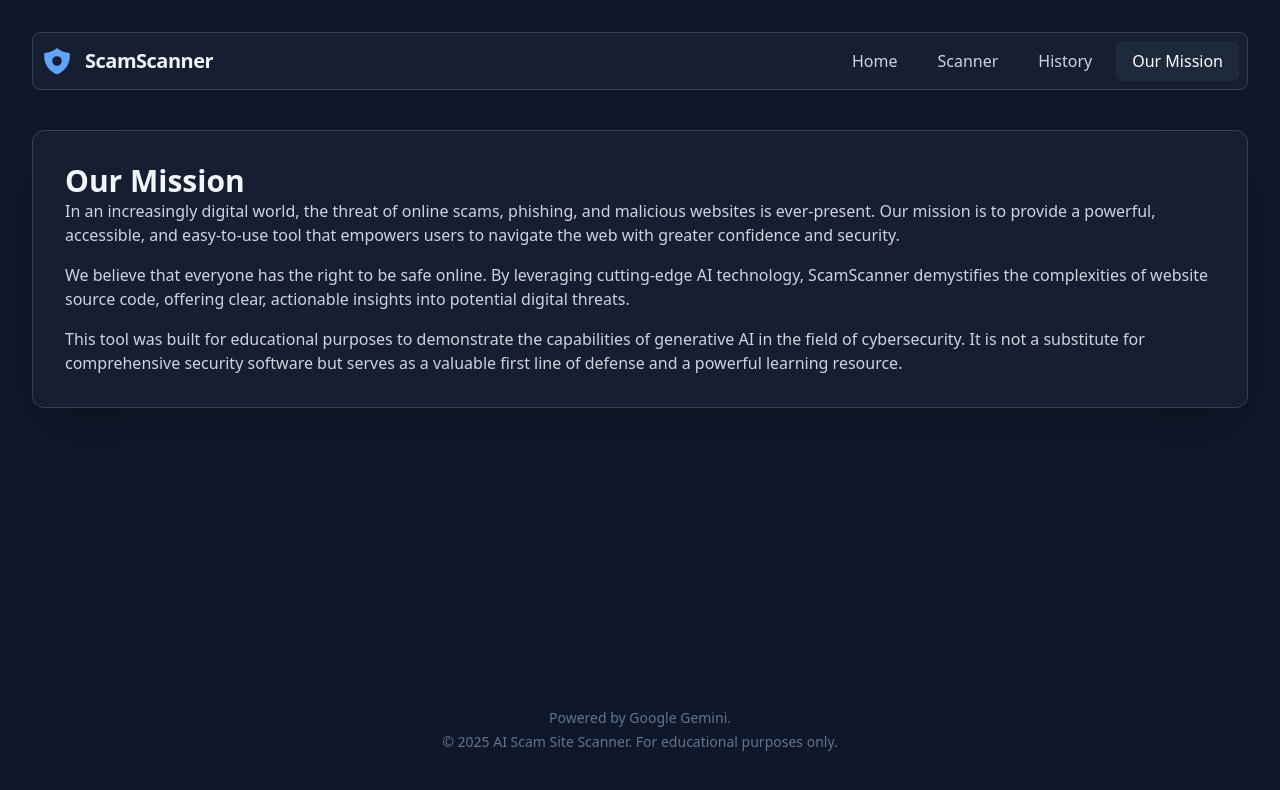
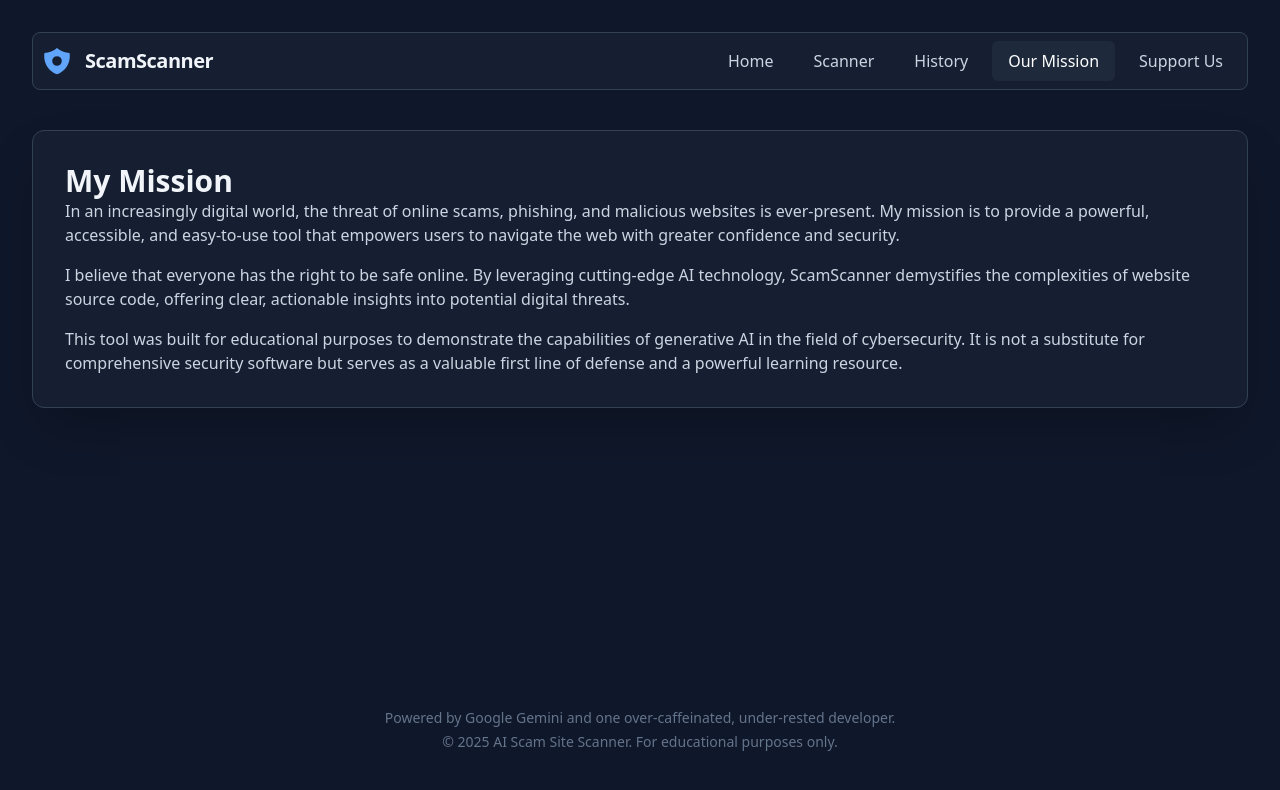
Before and after one commit to jobrien516/ScamScanner, a React (Vite) app in the folder frontend/: page /mission in a window 1280 px wide. Shown: the top 790 px of the page. Built offline with nearby package versions, Linux system fonts and the light colour scheme; no server answers.

Commit message:
put the api key getter in the constants file

```diff
--- a/frontend/App.tsx
+++ b/frontend/App.tsx
@@ -6,6 +6,7 @@ import LandingPage from '@/components/pages/LandingPage';
 import ScannerPage from '@/components/pages/ScannerPage';
 import MissionPage from '@/components/pages/MissionPage';
 import HistoryPage from '@/components/pages/HistoryPage';
+import SupportPage from '@/components/pages/SupportPage';
 
 const App: React.FC = () => {
   return (
@@ -14,6 +15,7 @@ const App: React.FC = () => {
       <Route path="/scanner" element={<Page><ScannerPage /></Page>} />
       <Route path="/history" element={<Page><HistoryPage /></Page>} />
       <Route path="/mission" element={<Page><MissionPage /></Page>} />
+      <Route path="/support" element={<Page><SupportPage /></Page>} />
     </Routes>
   );
 };
--- a/frontend/components/Navbar.tsx
+++ b/frontend/components/Navbar.tsx
@@ -43,6 +43,13 @@ const Navbar: React.FC = () => {
                 >
                     Our Mission
                 </NavLink>
+                <NavLink
+                    to="/support"
+                    className="px-4 py-2 text-slate-300 hover:bg-slate-700 rounded-md transition-colors"
+                    style={({ isActive }) => isActive ? activeLinkStyle : undefined}
+                >
+                    Support Us
+                </NavLink>
             </div>
         </nav>
     );
--- a/frontend/components/pages/ScannerPage.tsx
+++ b/frontend/components/pages/ScannerPage.tsx
@@ -6,12 +6,11 @@ import UrlInput from '@/components/UrlInput';
 import ManualInput from '@/components/ManualInput';
 import AnalysisResultDisplay from '@/components/AnalysisResult';
 import Spinner from '@/components/Spinner';
-import { DEMO_SITES } from '@/constants';
+import { DEMO_SITES, apiUrl } from '@/constants';
 import HowItWorks from '@/components/HowItWorks';
 import WebSocketProgressLog from '@/components/WSProgressLog';
 
 const getWebSocketURL = () => {
-  const apiUrl = import.meta.env.VITE_API_BASE_URL || 'http://localhost:8000';
   return apiUrl.replace(/^http/, 'ws');
 };
 
--- a/frontend/constants.ts
+++ b/frontend/constants.ts
@@ -1,4 +1,6 @@
 import { Type } from '@google/genai';
+
+export const apiUrl = import.meta.env.VITE_API_BASE_URL || 'http://localhost:8000';
 
 export const pageContent = {
   header: {
@@ -6,7 +8,7 @@ export const pageContent = {
     subtitle: "Enter a website URL to analyze its source code for potential phishing, scams, and malicious activity using AI.",
   },
   footer: {
-    poweredBy: "Powered by Google Gemini.",
+    poweredBy: "Powered by Google Gemini and one over-caffeinated, under-rested developer.",
     copyright: "© 2025 AI Scam Site Scanner. For educational purposes only.",
   },
   landing: {
@@ -15,10 +17,10 @@ export const pageContent = {
     ctaButton: "Start Scanning Now",
   },
   mission: {
-    title: "Our Mission",
+    title: "My Mission",
     paragraphs: [
-      "In an increasingly digital world, the threat of online scams, phishing, and malicious websites is ever-present. Our mission is to provide a powerful, accessible, and easy-to-use tool that empowers users to navigate the web with greater confidence and security.",
-      "We believe that everyone has the right to be safe online. By leveraging cutting-edge AI technology, ScamScanner demystifies the complexities of website source code, offering clear, actionable insights into potential digital threats.",
+      "In an increasingly digital world, the threat of online scams, phishing, and malicious websites is ever-present. My mission is to provide a powerful, accessible, and easy-to-use tool that empowers users to navigate the web with greater confidence and security.",
+      "I believe that everyone has the right to be safe online. By leveraging cutting-edge AI technology, ScamScanner demystifies the complexities of website source code, offering clear, actionable insights into potential digital threats.",
       "This tool was built for educational purposes to demonstrate the capabilities of generative AI in the field of cybersecurity. It is not a substitute for comprehensive security software but serves as a valuable first line of defense and a powerful learning resource.",
     ],
   },
```
